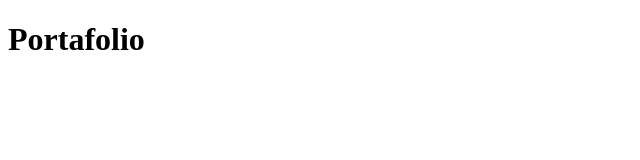
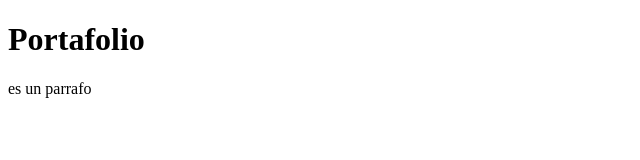
Before and after one commit to aoteromiguens/frontEnd, a plain HTML site: page index.html in a window 1280 px wide. Shown: the full height of the page, 0-640 px from the left. Drawn offline with Linux system fonts and the light colour scheme.

Commit message:
agregue un parrafo

```diff
--- a/index.html
+++ b/index.html
@@ -8,5 +8,6 @@
 </head>
 <body>
     <h1>Portafolio</h1>
+    <p>es un parrafo</p>
 </body>
 </html>
```
